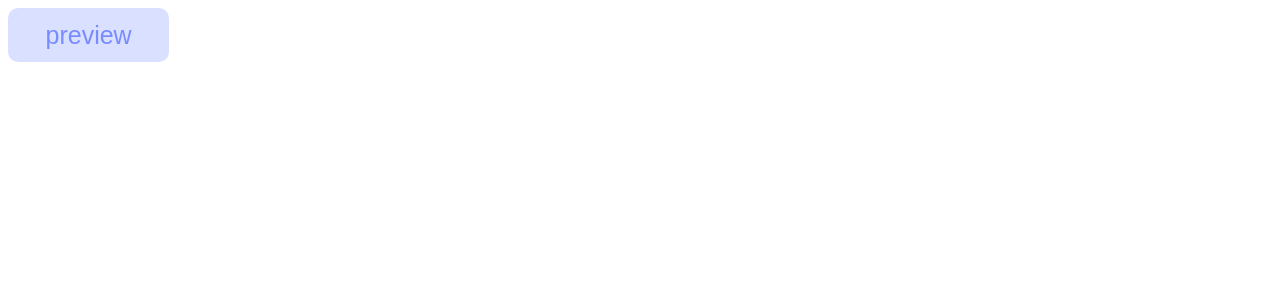
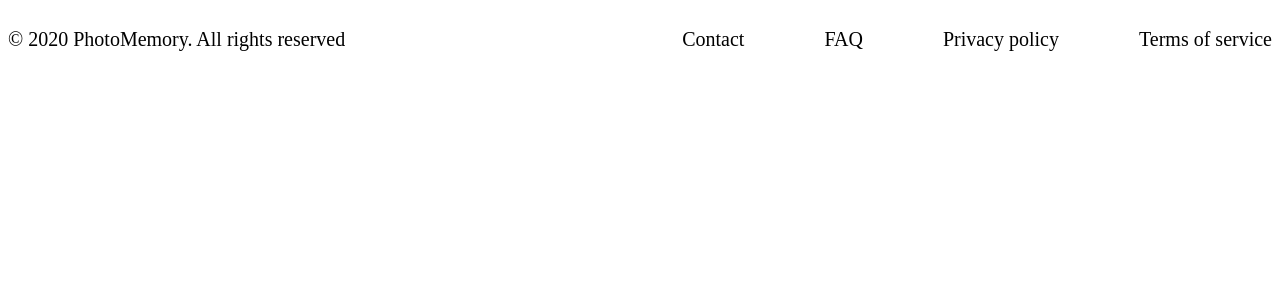
Before and after one commit to floss-order/photomemory, a React (Create React App) app in the folder client/: page / in a window 1280 px wide. Shown: the top 300 px of the page. Built offline with nearby package versions, Linux system fonts and the light colour scheme.

Commit message:
Footer component

```diff
--- a/client/src/App.js
+++ b/client/src/App.js
@@ -1,9 +1,10 @@
 import React from 'react'
 import Button from './components/Button'
+import Footer from './components/Footer'
 
 function App() {
   return (
-    <Button className="btn-sm btn-violet-inverted">preview</Button>
+    <Footer></Footer>
   )
 }
 
--- /dev/null
+++ b/client/src/components/Footer.css
@@ -0,0 +1,18 @@
+footer {
+    display: flex;
+    justify-content: space-between;
+    align-items: center;
+    /* width: 100%; */
+    background: white;
+    /* min-height: 9.267840593141798vh; */
+    font-weight: 500;
+    font-size: 1.25rem;
+}
+
+li {
+    display: inline;
+}
+
+li:not(:last-child) {
+    margin-right: 5rem;
+}
--- /dev/null
+++ b/client/src/components/Footer.jsx
@@ -0,0 +1,46 @@
+import React from 'react'
+import propTypes from 'prop-types'
+import classNames from 'classnames'
+
+import './Footer.css'
+
+function Footer({ children, className }) {
+    const classes = classNames(
+        'footer',
+        className
+    )
+    return (
+        <footer>
+            <p>© 2020 PhotoMemory. All rights reserved</p>
+            <nav>
+                <ul>
+                    <li>
+                        <a>Contact</a>
+                    </li>
+
+                    <li>
+                        <a>FAQ</a>
+                    </li>
+
+                    <li>
+                        <a>Privacy policy</a>
+                    </li>
+
+                    <li>
+                        <a>Terms of service</a>
+                    </li>
+                </ul>
+            </nav>
+        </footer>
+    )
+}
+
+Footer.propTypes = {
+    children: propTypes.node
+}
+
+Footer.defaultProps = {
+    children: 'I am a footer'
+}
+
+export default Footer
```
